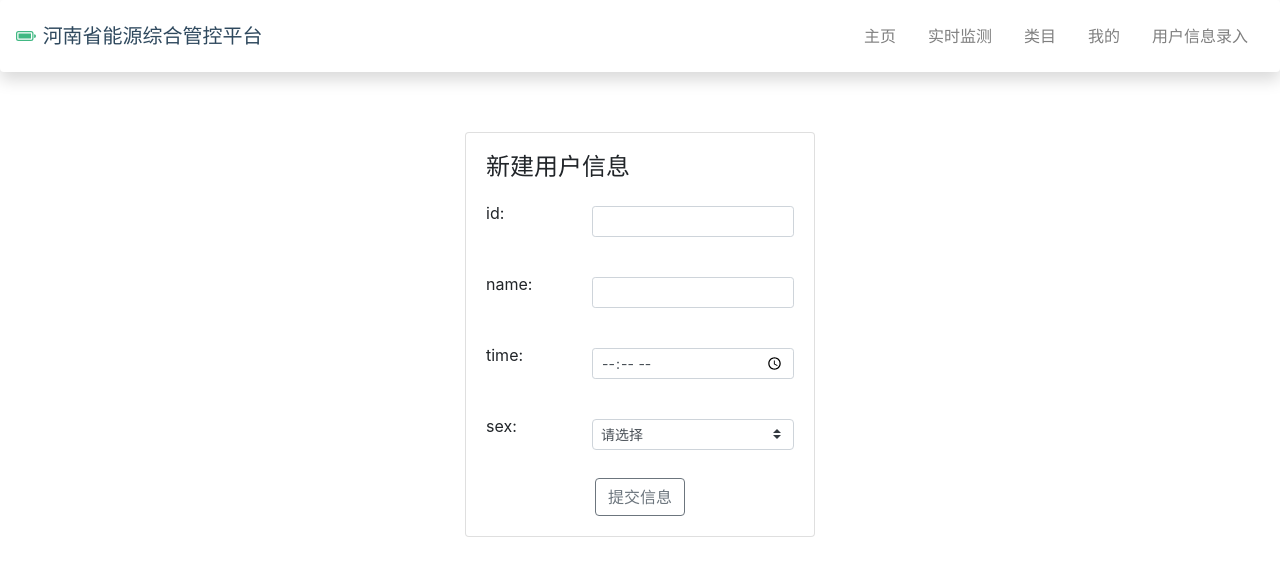
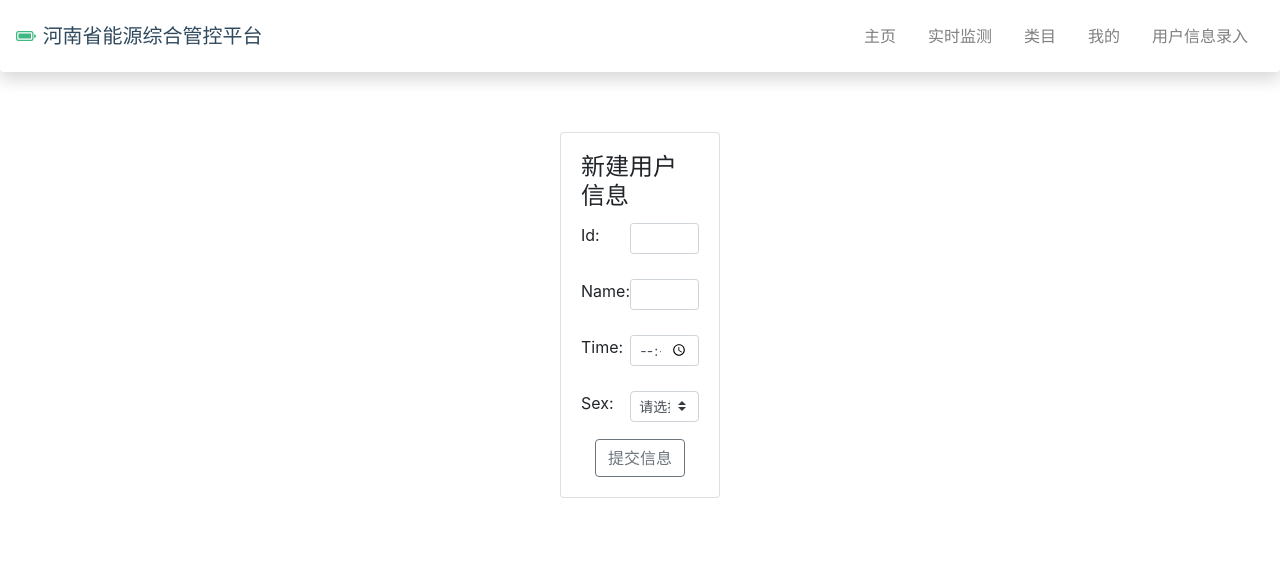
Before and after one commit to ChiaSang/NuxtJS_Learning, a Nuxt app: page /nx in a window 1280 px wide. Shown: the top 576 px of the page. Built offline with nearby package versions, Linux system fonts and the light colour scheme.

Commit message:
modify 1

```diff
--- a/components/UserInfo.vue
+++ b/components/UserInfo.vue
@@ -1,69 +1,56 @@
 <template>
   <div class="row justify-content-md-center">
-    <b-col col lg="4" md="4" sm="10" class="align-items-center">
+    <b-col col lg="2" md="4" sm="10" class="align-items-center">
       <b-card title="新建用户信息">
-        <div>
-          <b-form-group
-            label="id:"
-            label-for="nested-id"
-            label-cols-sm="4"
-            label-align-sm="left"
-          >
+        <b-row>
+          <b-col sm="4">
+            <label for="input-small">Id:</label>
+          </b-col>
+          <b-col sm="8">
             <b-form-input
               id="nested-id"
               size="sm"
               v-model="userInfo.id"
             ></b-form-input>
-          </b-form-group>
-
-          <b-form-group
-            label="name:"
-            label-for="nested-name"
-            label-cols-sm="4"
-            label-align-sm="left"
-          >
+          </b-col>
+        </b-row>
+        <b-row>
+          <b-col sm="4">
+            <label for="input-small">Name:</label>
+          </b-col>
+          <b-col sm="8">
             <b-form-input
               id="nested-name"
               size="sm"
               v-model="userInfo.name"
             ></b-form-input>
-          </b-form-group>
-
-          <b-form-group
-            label="time:"
-            label-for="nested-time"
-            label-cols-sm="4"
-            label-align-sm="left"
-          >
+          </b-col>
+        </b-row>
+        <b-row>
+          <b-col sm="4">
+            <label for="input-small">Time:</label>
+          </b-col>
+          <b-col sm="8">
             <b-form-input
               id="nested-time"
               size="sm"
               type="time"
               v-model="userInfo.time"
-            ></b-form-input>
-          </b-form-group>
-
-          <b-form-group
-            label="sex:"
-            label-cols-sm="4"
-            label-align-sm="left"
-            class="mb-0"
-            v-slot="{ ariaDescribedby }"
-          >
-            <!-- <b-form-radio-group
-              class="pt-2"
-              :options="['male', 'female', 'secret']"
-              :aria-describedby="ariaDescribedby"
-            ></b-form-radio-group> -->
-
+            ></b-form-input
+          ></b-col>
+        </b-row>
+        <b-row>
+          <b-col sm="4">
+            <label for="input-small">Sex:</label>
+          </b-col>
+          <b-col sm="8">
             <b-form-select
               size="sm"
-              :aria-describedby="ariaDescribedby"
               :options="transport_intentions"
               v-model="userInfo.sex"
-            ></b-form-select>
-          </b-form-group>
-        </div>
+            ></b-form-select
+          ></b-col>
+        </b-row>
         <div class="mt-3 text-center">
           <b-button variant="outline-secondary" @click.prevent="createNew"
             >提交信息</b-button
```
